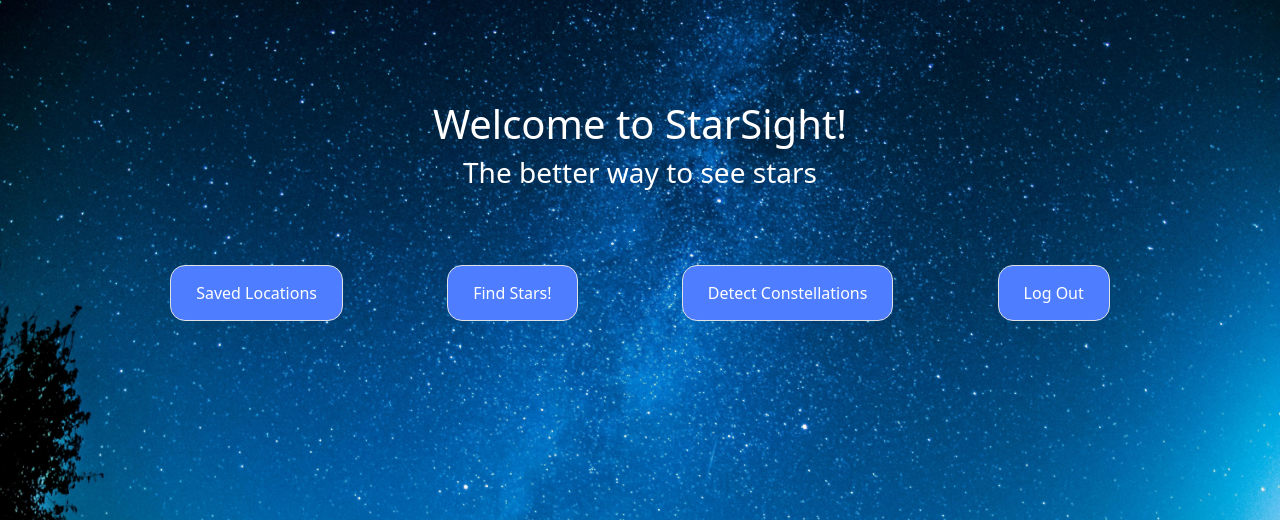
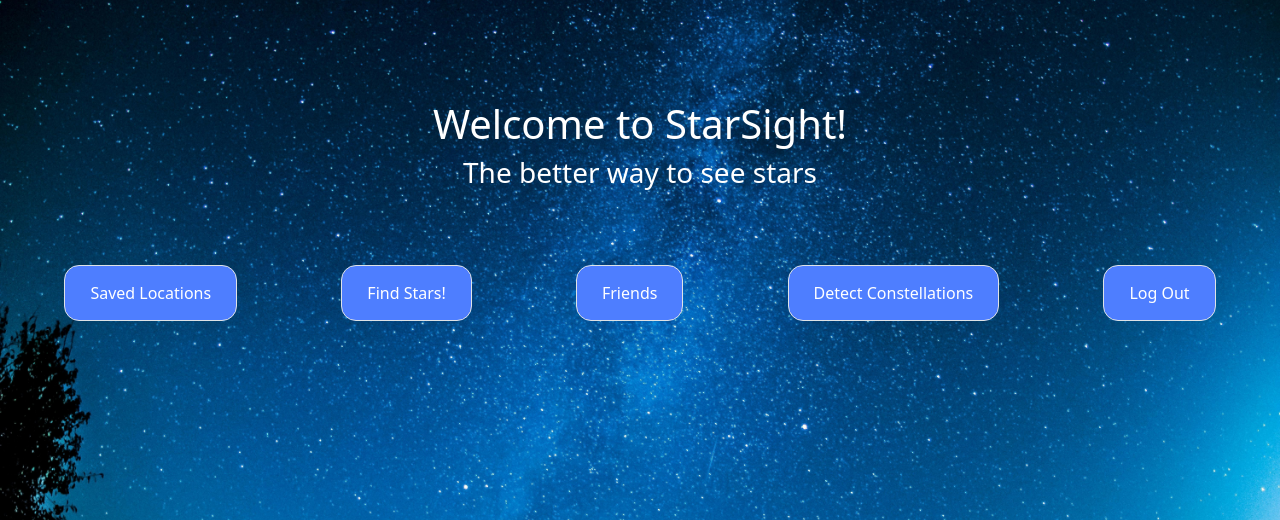
Before and after one commit to ademar-gamero/StarSight-Project, a Flask app: page /main_menu in a window 1280 px wide. Shown: the top 520 px of the page. Run offline with Flask 3, Linux system fonts and the light colour scheme; the visitor is signed in with stand-in values (Sample User, id 1).

Commit message:
friends link added

```diff
--- a/templates/main_menu.html
+++ b/templates/main_menu.html
@@ -46,6 +46,7 @@
         <div style="text-align: center">
             <p class="border"> <a href="./saved_locations">Saved Locations</a></p>
             <p class="border"> <a href="./find_stars">Find Stars!</a></p>
+            <p class="border"> <a href="./friends">Friends</a></p>
             <p class="border"><a href="./upload_photo">Detect Constellations</a></p>
             <p class="border"> <a href="./logout">Log Out </a></p>
 
```
